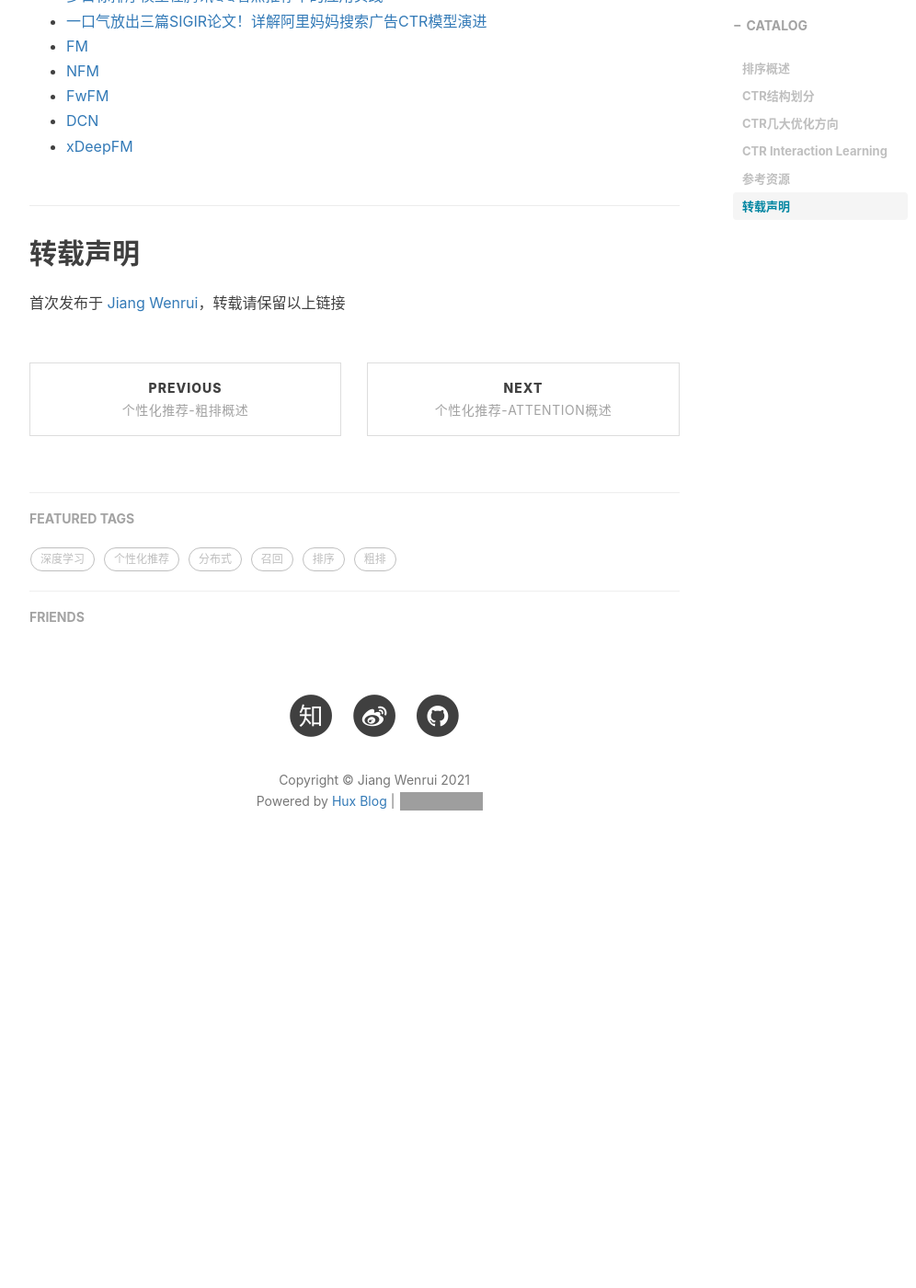
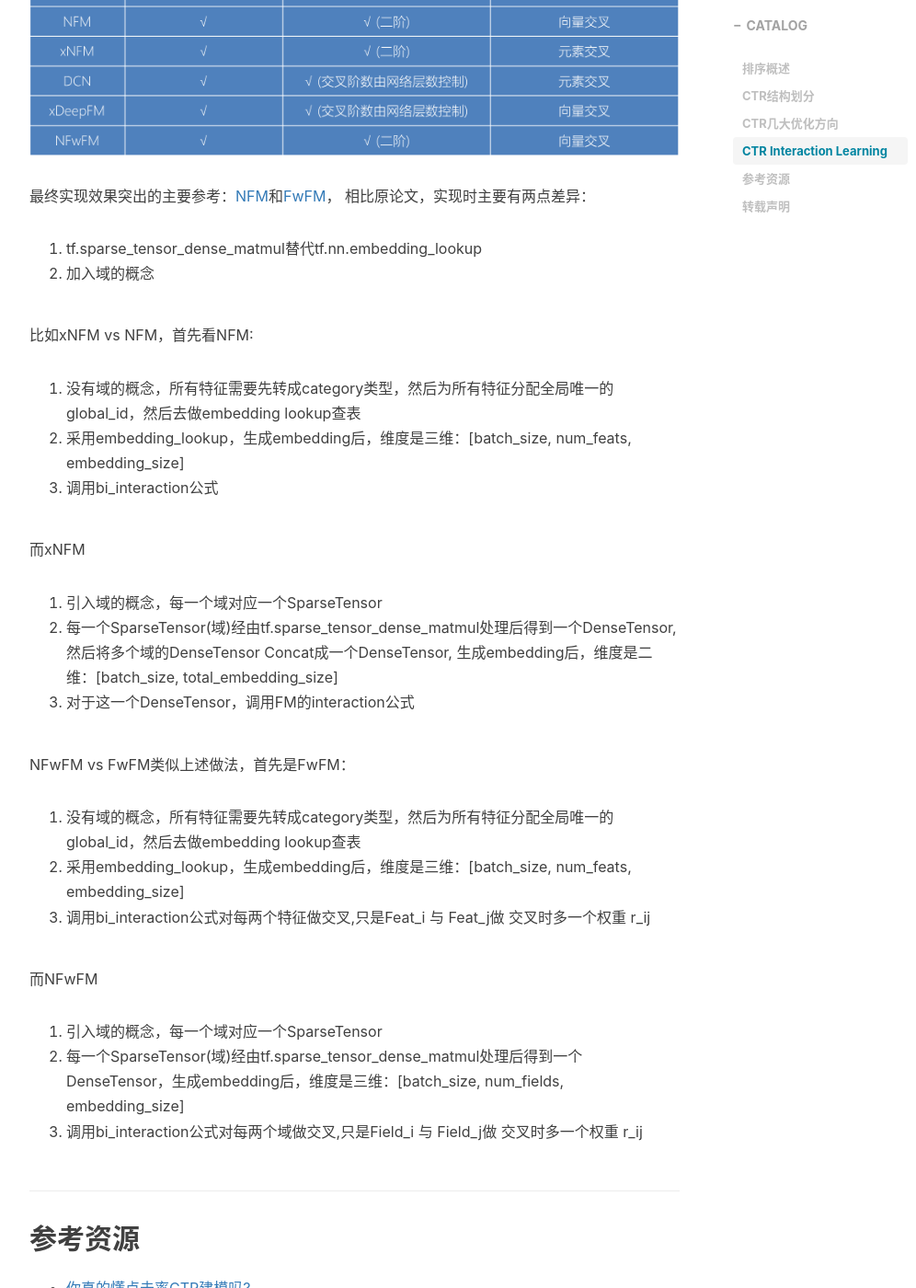
Before and after one commit to wenruij/wenruij.github.io, a Jekyll site: the page built from _posts/2021-05-05-rec-ranking.markdown, in a window 1280 px wide and 1400 px high, scrolled down 2926 px. Shown: the whole window at 92% size, without its empty margins (233-1229 px from the left). Built offline with Jekyll 4.4.1, drawn with Linux system fonts in a browser that asks for light colours; nearby versions of some CDN libraries; comment, search, counter and statistics services are not loaded; before the commit the page ends 3901 px from its top, so only the background shows below that; some of the changed text lies outside the part shown; grey boxes are pictures that could not be loaded.

Commit message:
add ranking

```diff
--- a/_posts/2021-05-05-rec-ranking.markdown
+++ b/_posts/2021-05-05-rec-ranking.markdown
@@ -37,10 +37,19 @@
 * Sequence Learning
 * Graph Learning
 
-Sequence Learning，也就是序建模，常见的策略有：
+Sequence Learning，也就是序建模，是User Behavior Modeling的一种常见策略，常见的方法有：
 1. Sum/Mean Pooling
 2. RN
 3. Attention
+
+Graph Learning，也就是应用于推荐系统的GNN模型，即图建模，对比序列建模，有如下优势：
+序建模
+* 聚焦在用户自身的历史行为（私域行为）,行为越丰富效果越好
+* 能够充分挖掘其个性和差异化特点
+
+图建模
+* 利用群体行为互联的空间拓扑结构信息（公域行为），对于低活用户和搜索新需求非常友好
+* 借助群体智慧充分挖掘行为背后的共性和可迁移性特点
 
 接下来重点关注Interaction Learning
 
@@ -48,6 +57,31 @@
 
 Interaction Learning的主要手段是 FM 结构，本篇要介绍的FM主要包含以下几大模型
 <img src="/img/rec-ranking/fm.png" width="100%" height="100%" />
+
+最终实现效果突出的主要参考：[NFM](https://arxiv.org/abs/1708.05027)和[FwFM](https://arxiv.org/abs/1806.03514v2)，
+相比原论文，实现时主要有两点差异：
+1. tf.sparse_tensor_dense_matmul替代tf.nn.embedding_lookup
+2. 加入域的概念
+
+比如xNFM vs NFM，首先看NFM:
+1. 没有域的概念，所有特征需要先转成category类型，然后为所有特征分配全局唯一的global_id，然后去做embedding lookup查表
+2. 采用embedding_lookup，生成embedding后，维度是三维：[batch_size, num_feats, embedding_size]
+3. 调用bi_interaction公式
+
+而xNFM
+1. 引入域的概念，每一个域对应一个SparseTensor
+2. 每一个SparseTensor(域)经由tf.sparse_tensor_dense_matmul处理后得到一个DenseTensor, 然后将多个域的DenseTensor Concat成一个DenseTensor, 生成embedding后，维度是二维：[batch_size, total_embedding_size]
+3. 对于这一个DenseTensor，调用FM的interaction公式
+
+NFwFM vs FwFM类似上述做法，首先是FwFM：
+1. 没有域的概念，所有特征需要先转成category类型，然后为所有特征分配全局唯一的global_id，然后去做embedding lookup查表
+2. 采用embedding_lookup，生成embedding后，维度是三维：[batch_size, num_feats, embedding_size]
+3. 调用bi_interaction公式对每两个特征做交叉,只是Feat_i 与 Feat_j做 交叉时多一个权重 r_ij
+
+而NFwFM
+1. 引入域的概念，每一个域对应一个SparseTensor
+2. 每一个SparseTensor(域)经由tf.sparse_tensor_dense_matmul处理后得到一个DenseTensor，生成embedding后，维度是三维：[batch_size, num_fields, embedding_size]
+3. 调用bi_interaction公式对每两个域做交叉,只是Field_i 与 Field_j做 交叉时多一个权重 r_ij
 
 ## 参考资源
 
```
